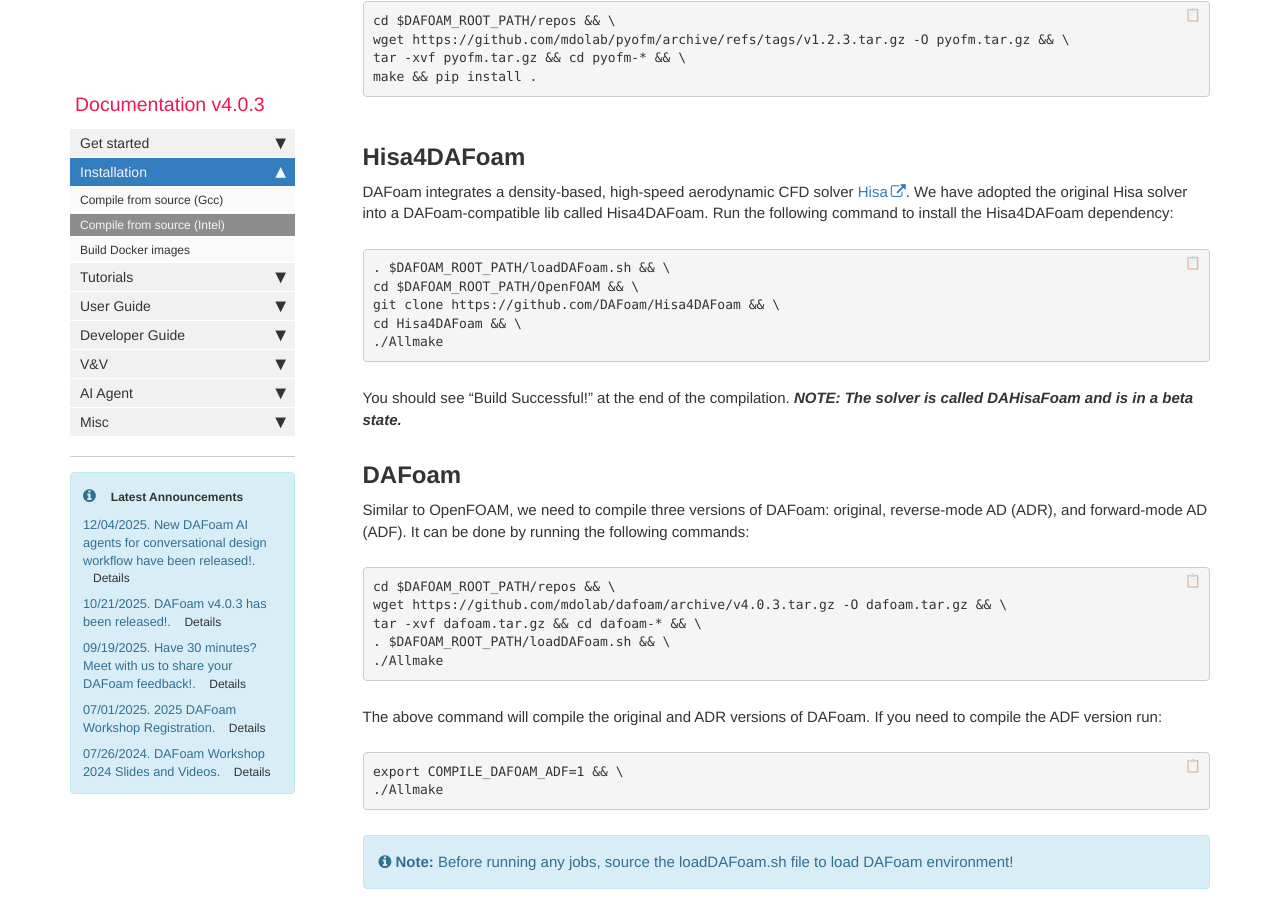
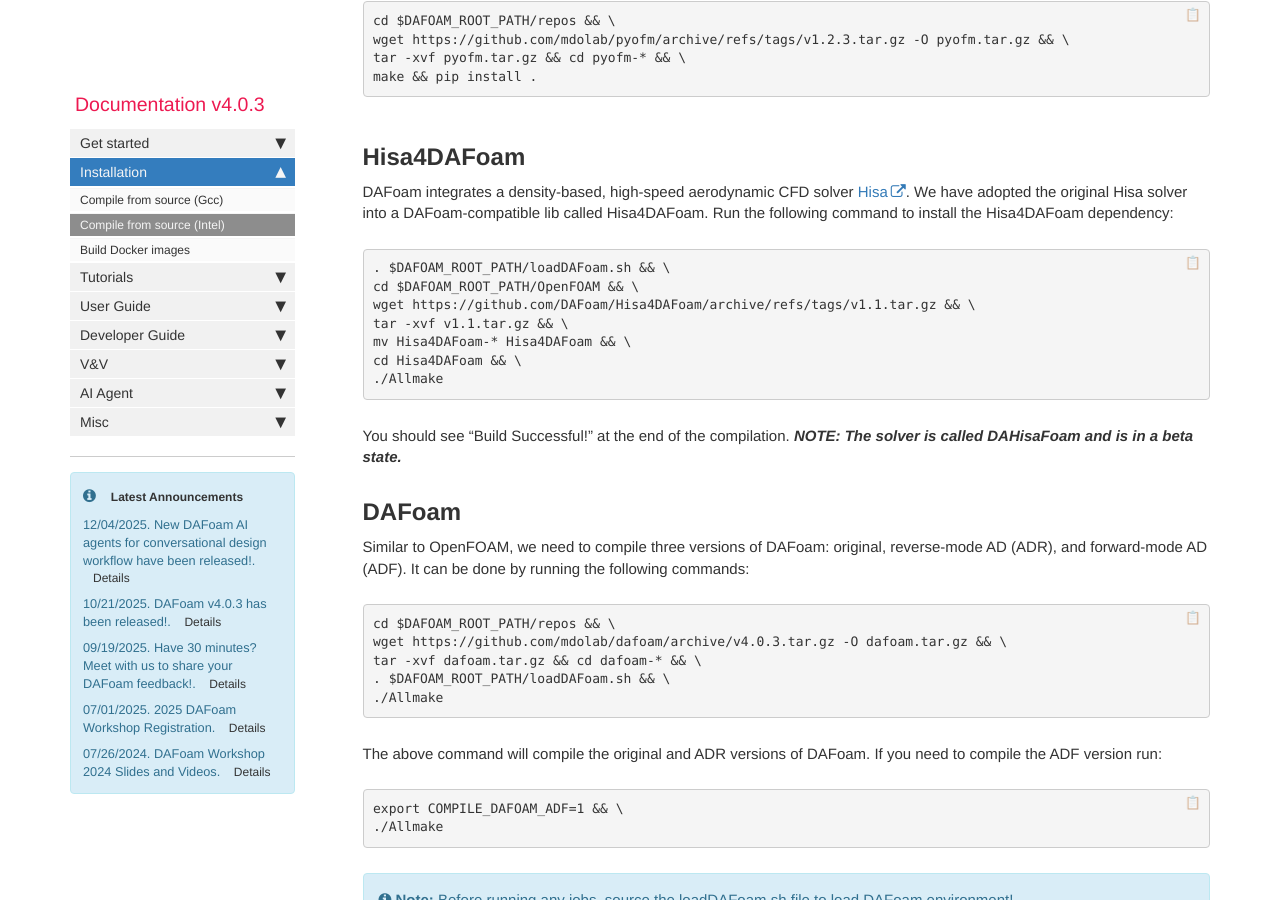
Before and after one commit to DAFoam/DAFoam.github.io, a Jekyll site: the page built from pages/mydoc/mydoc_installation_source_intel.md, in a window 1280 px wide and 900 px high, scrolled down 8202 px. Built offline with Jekyll 4.4.1, drawn with Linux system fonts in a browser that asks for light colours; comment, search, counter and statistics services are not loaded.

Commit message:
content update

```diff
--- a/pages/mydoc/mydoc_installation_source_intel.md
+++ b/pages/mydoc/mydoc_installation_source_intel.md
@@ -380,7 +380,9 @@ DAFoam integrates a density-based, high-speed aerodynamic CFD solver [Hisa](http
 <pre>
 . $DAFOAM_ROOT_PATH/loadDAFoam.sh && \
 cd $DAFOAM_ROOT_PATH/OpenFOAM && \
-git clone https://github.com/DAFoam/Hisa4DAFoam && \
+wget https://github.com/DAFoam/Hisa4DAFoam/archive/refs/tags/v1.1.tar.gz && \
+tar -xvf v1.1.tar.gz && \
+mv Hisa4DAFoam-* Hisa4DAFoam && \
 cd Hisa4DAFoam && \
 ./Allmake
 </pre>
```
Also changed, not shown: pages/mydoc/mydoc_installation_docker.md (+3 -1 lines), pages/mydoc/mydoc_installation_source.md (+3 -1 lines).
